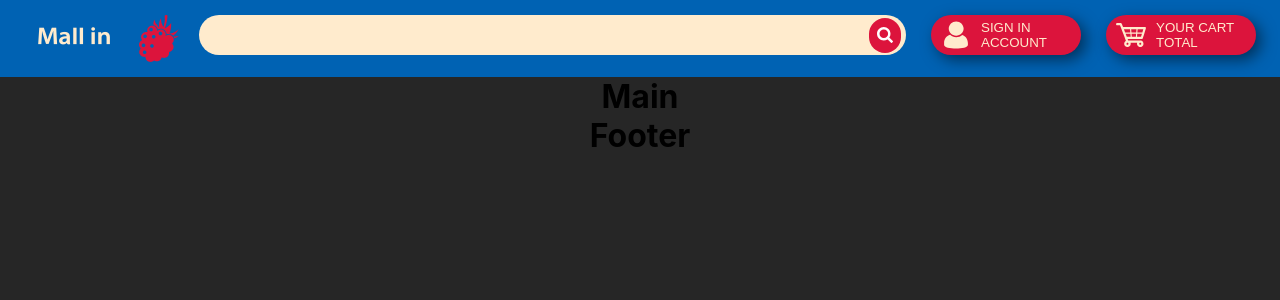
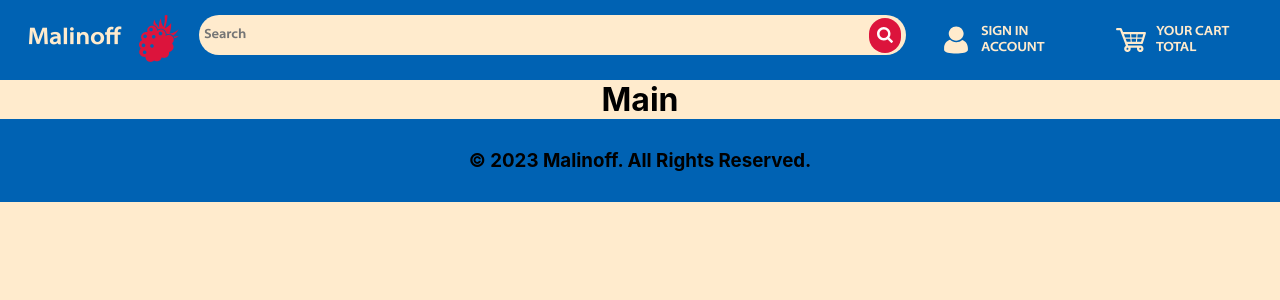
Before and after one commit to fedormalinin/online-store, a React (Create React App) app: page / in a window 1280 px wide. Shown: the top 300 px of the page. Built offline with nearby package versions, Linux system fonts and the light colour scheme.

Commit message:
refactor: header

```diff
--- a/src/components/App/App.scss
+++ b/src/components/App/App.scss
@@ -1,6 +1,7 @@
 .App {
   text-align: center;
-  background-color: #262626;
+  // background-color: #262626;
+  background-color: #ffebcd;
   height: 100vh;
 }
 
--- /dev/null
+++ b/src/components/Footer/Footer.scss
@@ -0,0 +1,14 @@
+.footer {
+  padding: 15px 24px;
+  background-color: #0062b3;
+}
+
+.footer-container {
+  max-width: 1280px;
+  margin: 0 auto;
+  padding: 15px 0;
+}
+
+.footer-text {
+  display: block;
+}
--- a/src/components/Footer/Footer.tsx
+++ b/src/components/Footer/Footer.tsx
@@ -1,9 +1,13 @@
+import './Footer.scss'
+
 function Footer () {
-    return (
-        <footer>
-            <h1>Footer</h1>
-        </footer>
-    )
+  return (
+    <footer className="footer">
+      <div className="footer-container">
+        <h3 className="footer-text">© 2023 Malinoff. All Rights Reserved.</h3>
+      </div>
+    </footer>
+  )
 }
 
 export default Footer;
--- a/src/components/Header/Header.scss
+++ b/src/components/Header/Header.scss
@@ -1,5 +1,5 @@
 @font-face {
-  font-family: 'Mall in';
+  font-family: 'Malinoff';
   src: url("../../assets/fonts/main-font.TTF");
 }
 
@@ -9,7 +9,6 @@
 }
 
 .header-container {
-  max-width: 100%;
   display: flex;
   justify-content: space-between;
 
@@ -23,7 +22,7 @@
   align-items: center;
 
   .logo-text {
-    font-family: "Mall in";
+    font-family: "Malinoff";
     color: blanchedalmond;
     width: 100px
   }
@@ -56,6 +55,8 @@
   justify-content: space-between;
 
   .search-input {
+    font-family: "Malinoff";
+
     background-color: transparent;
     border: none;
     outline: none;
@@ -66,6 +67,8 @@
     border-radius: 18px;
 
     cursor: pointer;
+
+    flex-grow: 1;
   }
 
   .search-btn {
@@ -82,29 +85,36 @@
     background-position: center;
 
     cursor: pointer;
+
+    flex-grow: 2;
   }
 }
 
 .btn {
   width: 150px;
-  height: 40px;
+  height: 50px;
+  border-radius: 25px;
   margin-left: 25px;
-  border-radius: 20px;
   border: none;
   padding-left: 50px;
-  background-color: crimson;
+  background-color: transparent;
 
+  font-family: "Malinoff";
   text-transform: uppercase;
   color: #ffebcd;
 
   text-align: left;
 
-  box-shadow: 5px 5px 15px rgba(0, 0, 0, 0.5);
+  cursor: pointer;
 
-  cursor: pointer;
+  transition: ease-in-out 0.1s;
 }
 
-.sign-in-btn {
+.btn:hover {
+  background-color: rgba(56, 56, 56, 0.3);
+}
+
+.signin-btn {
   background-image: url("../../assets/icons/account.svg");
   background-repeat: no-repeat;
   background-size: 30px;
--- a/src/components/Header/Header.tsx
+++ b/src/components/Header/Header.tsx
@@ -1,5 +1,5 @@
 import logo from "../../assets/icons/logo.svg"
-import './Header.scss'
+import "./Header.scss"
 
 function Header () {
   return (
@@ -7,7 +7,7 @@ function Header () {
       <div className="header-container">
         <section id="logo">
           <div className="logo-container">
-            <h1 className="logo-text">Mall in</h1>
+            <h1 className="logo-text">Malinoff</h1>
             <img className="logo-img" src={logo} />
           </div>
         </section>
@@ -16,16 +16,16 @@ function Header () {
           <div className="search-container">
               <div className="search-window">
                 <form id="search-input-form" action="">
-                  <input className="search-input" type="text" />
+                  <input className="search-input" type="text" placeholder="Search" />
                 </form>
               </div>
               <button className="search-btn" form="search-input-form"></button>
           </div>
         </section>
 
-        <section id="sign-in">
-          <form id="sign-in-form" action="">
-            <button className="sign-in-btn btn">
+        <section id="signin">
+          <form id="signin-form" action="">
+            <button className="signin-btn btn">
               Sign In<br />
               Account
             </button>
```
